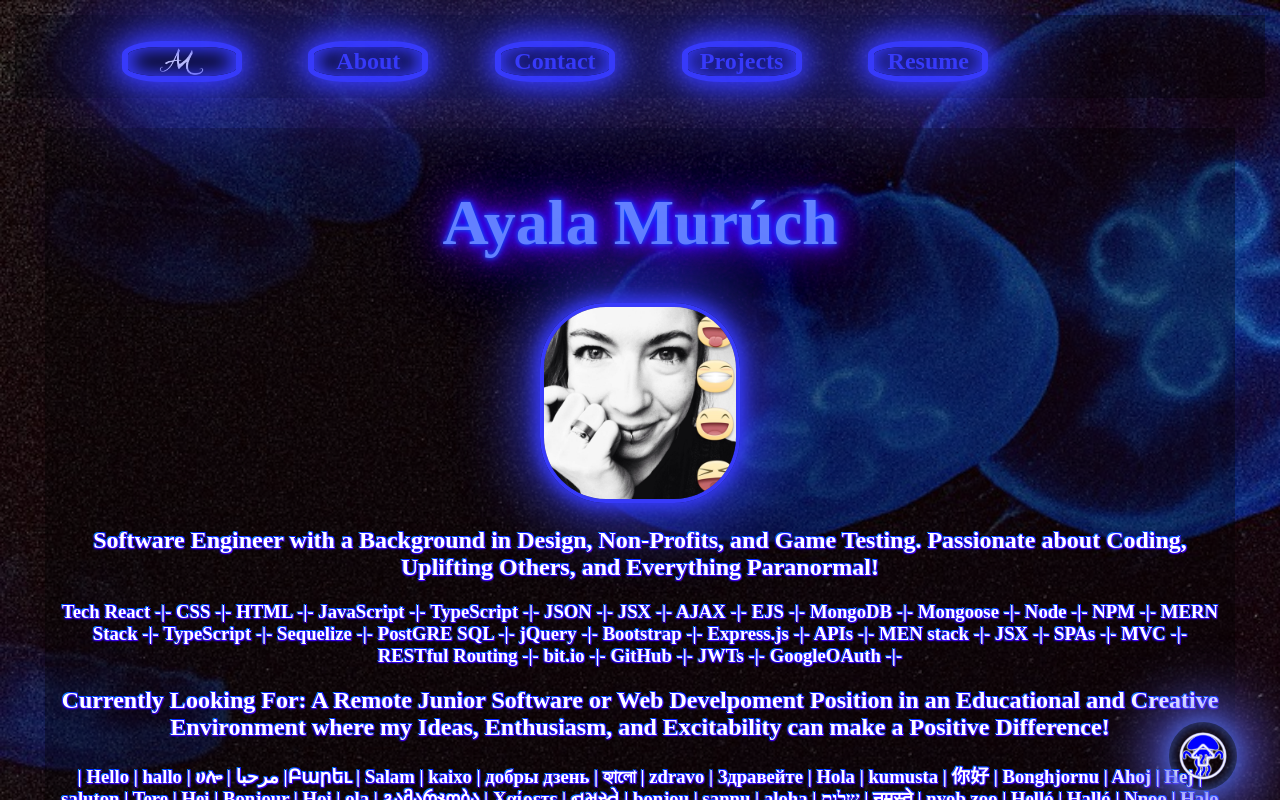
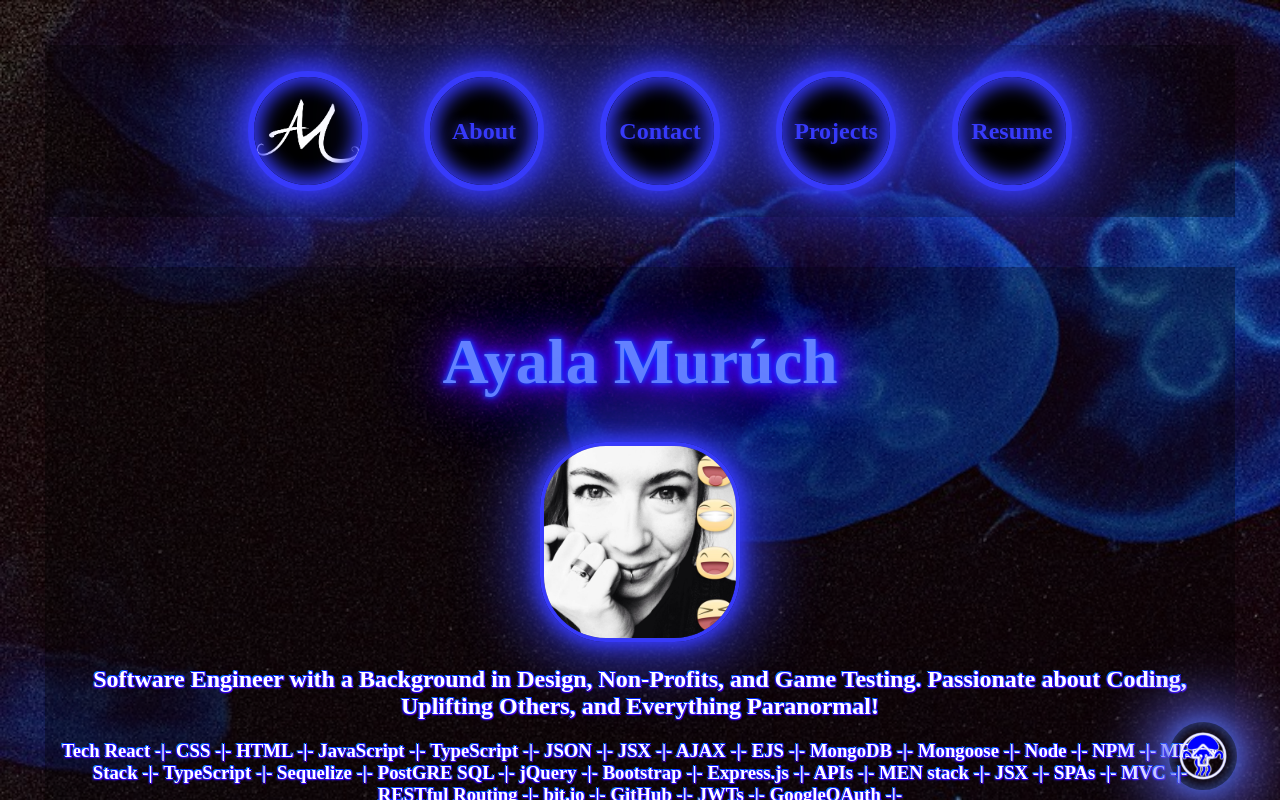
Before and after one commit to ayamur/AMuruch-Portfolio, a React (Create React App) app: page / in a window 1280 px wide. Shown: the top 800 px of the page. Built offline with nearby package versions, Linux system fonts and the light colour scheme; a web font is replaced by a local one.

Commit message:
change nav buttons to round buttons. narrow nav bar dimensions to align vertically with body text dimensions

```diff
--- a/src/App.css
+++ b/src/App.css
@@ -49,10 +49,17 @@ body {
   transition: all 0.3s;
 }
 
+.navdiv {
+  padding: 10px;
+  margin: 10px;
+}
+
 nav {
   display: flex;
-  justify-content: space-between;
-  padding-top: 10px;
+  justify-content: space-around;
+  justify-items: center;
+  padding: 10px;
+  margin: 10px;
   background-color: rgba(0, 0, 0, 0.33);
 }
 
@@ -60,7 +67,9 @@ button {
   padding: 2px, 5px, 10px, 5px;
   flex-wrap: wrap;
   min-width: 15vmin;
+  min-height: 15vmin;
   max-width: 25vmax;
+  max-height: 25vmax;
   --glow-color: rgb(55, 58, 250);
   --glow-spread-color: rgba(58, 67, 254, 0.781);
   --enhanced-glow-color: rgb(25, 0, 250);
@@ -71,7 +80,7 @@ button {
   font-family: 'Macondo', cursive;
   font-weight: bold;
   background-color: var(--btn-color);
-  border-radius: 33%;
+  border-radius: 50%;
   outline: none;
   box-shadow: 0 0 1em .25em var(--glow-color),
     0 0 4em 1em var(--glow-spread-color),
@@ -126,10 +135,10 @@ button:active {
 } */
 
 #sigbtn {
-background-image: url('/public/signature.png');
-background-size: contain;
-background-repeat: no-repeat;
-background-position: center;
+  background-image: url('/public/signature.png');
+  background-size: contain;
+  background-repeat: no-repeat;
+  background-position: center;
 }
 
 ul {
--- a/src/components/NavBar.js
+++ b/src/components/NavBar.js
@@ -3,13 +3,11 @@ import { Link } from 'react-router-dom'
 function NavBar() {
 
   return (
-
+    <div className='navdiv'>
       <nav>
         <ul>
           <button type='button' id='sigbtn' className='navbarbtn'>
-          <Link to='/'>
-            {/* <img src='/signature.png' id='signature' alt='ayala signature icon' /> */}
-          </Link>
+            <Link to='/' />
           </button>
           <Link to='/about'>
             <button type='button' id='aboutbtn' className='navbarbtn' >
@@ -32,8 +30,8 @@ function NavBar() {
             </button>
           </Link>
         </ul>
-    </nav >
-
+      </nav>
+    </div>
   )
 
 }
```
Lines whose indentation alone changed are shown as unchanged.
